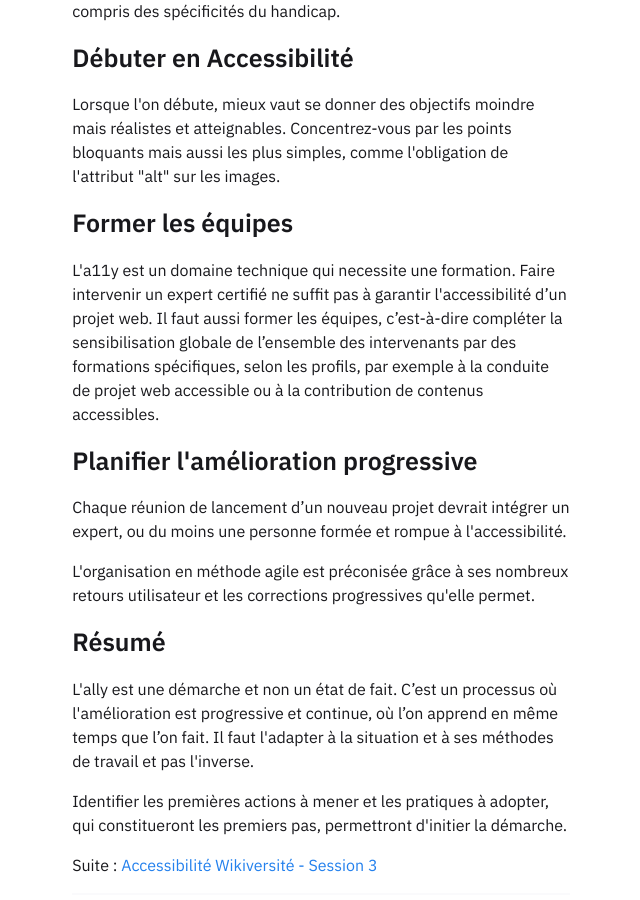
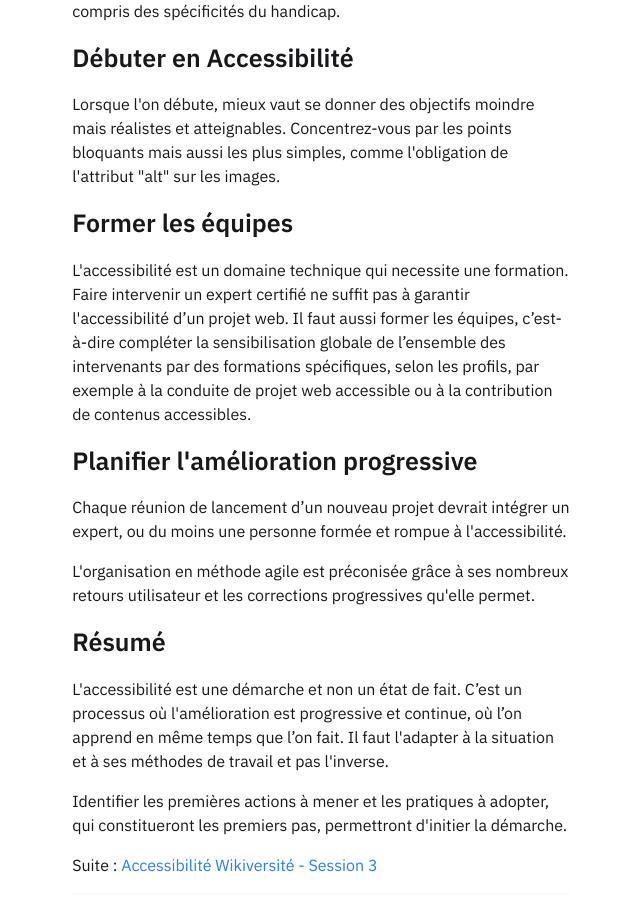
Before and after one commit to yazae/yazae.github.io, a Jekyll site: the page built from _notes/Public/Accessibilité Wikiversité - Session 2.md, in a window 1280 px wide and 900 px high, scrolled down 1621 px. Shown: the whole window, without its empty margins (319-959 px from the left). Built offline with Jekyll 4.4.1, drawn with Linux system fonts in a browser that asks for light colours.

Commit message:
Update Accessibilité Wikiversité - Session 2.md

```diff
--- a/_notes/Public/Accessibilité Wikiversité - Session 2.md
+++ b/_notes/Public/Accessibilité Wikiversité - Session 2.md
@@ -42,7 +42,7 @@ La conception graphique s’attachera à limiter les difficultés de lisibilité
 Lorsque l'on débute, mieux vaut se donner des objectifs moindre mais réalistes et atteignables. Concentrez-vous par les points bloquants mais aussi les plus simples, comme l'obligation de l'attribut "alt" sur les images.
 
 ### Former les équipes
-L'a11y est un domaine technique qui necessite une formation.
+L'accessibilité est un domaine technique qui necessite une formation.
 Faire intervenir un expert certifié ne suffit pas à garantir l'accessibilité d’un projet web. Il faut aussi former les équipes, c’est-à-dire compléter la sensibilisation globale de l’ensemble des intervenants par des formations spécifiques, selon les profils, par exemple à la conduite de projet web accessible ou à la contribution de contenus accessibles.
 
 ### Planifier l'amélioration progressive
@@ -51,7 +51,7 @@ Chaque réunion de lancement d’un nouveau projet devrait intégrer un expert,
 L'organisation en méthode agile est préconisée grâce à ses nombreux retours utilisateur et les corrections progressives qu'elle permet.
 
 ### Résumé
-L'ally est une démarche et non un état de fait. C’est un processus où l'amélioration est progressive et continue, où l’on apprend en même temps que l’on fait.
+L'accessibilité est une démarche et non un état de fait. C’est un processus où l'amélioration est progressive et continue, où l’on apprend en même temps que l’on fait.
 Il faut l'adapter à la situation et à ses méthodes de travail et pas l'inverse.
 
 Identifier les premières actions à mener et les pratiques à adopter, qui constitueront les premiers pas, permettront d'initier la démarche.
```
